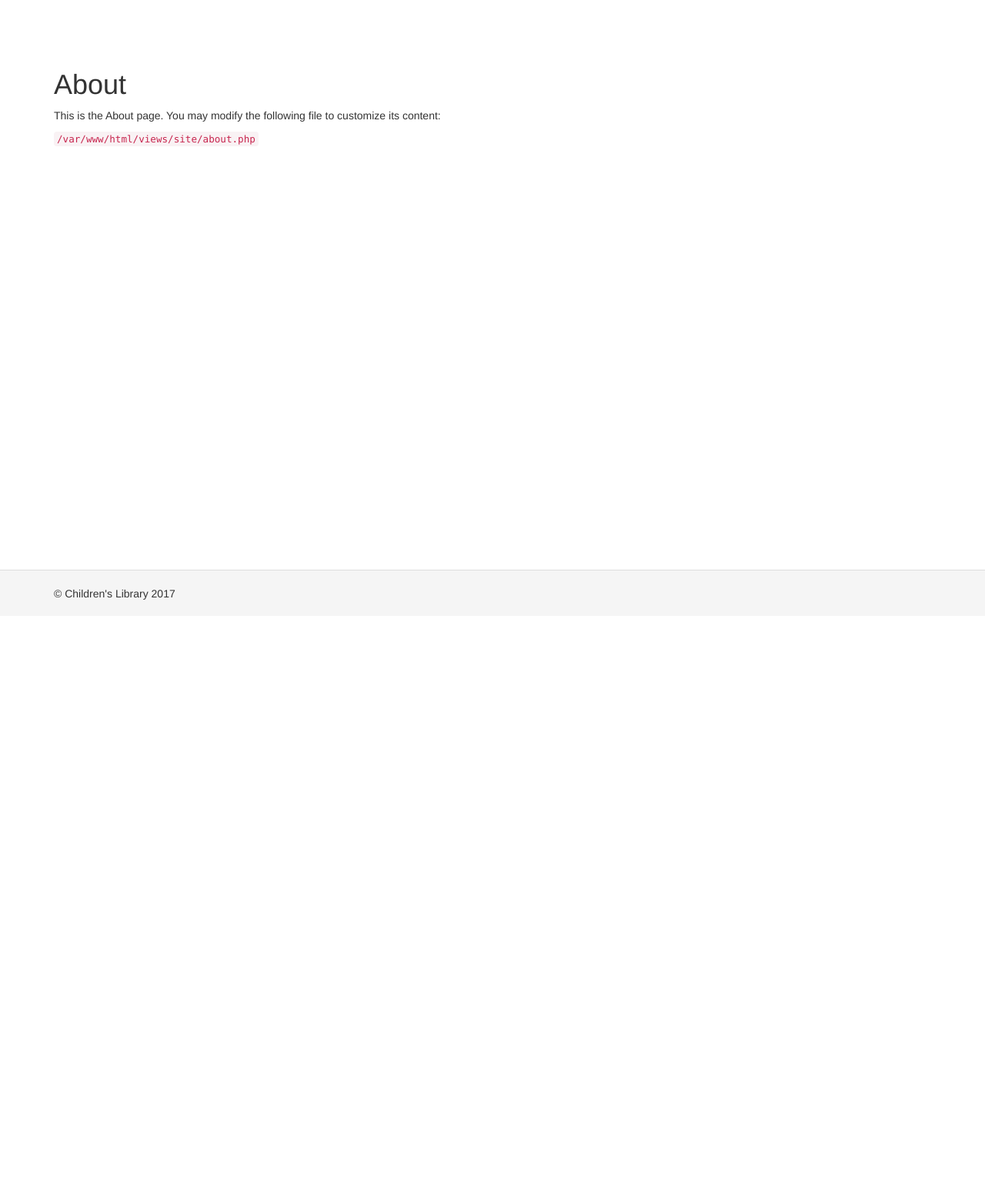
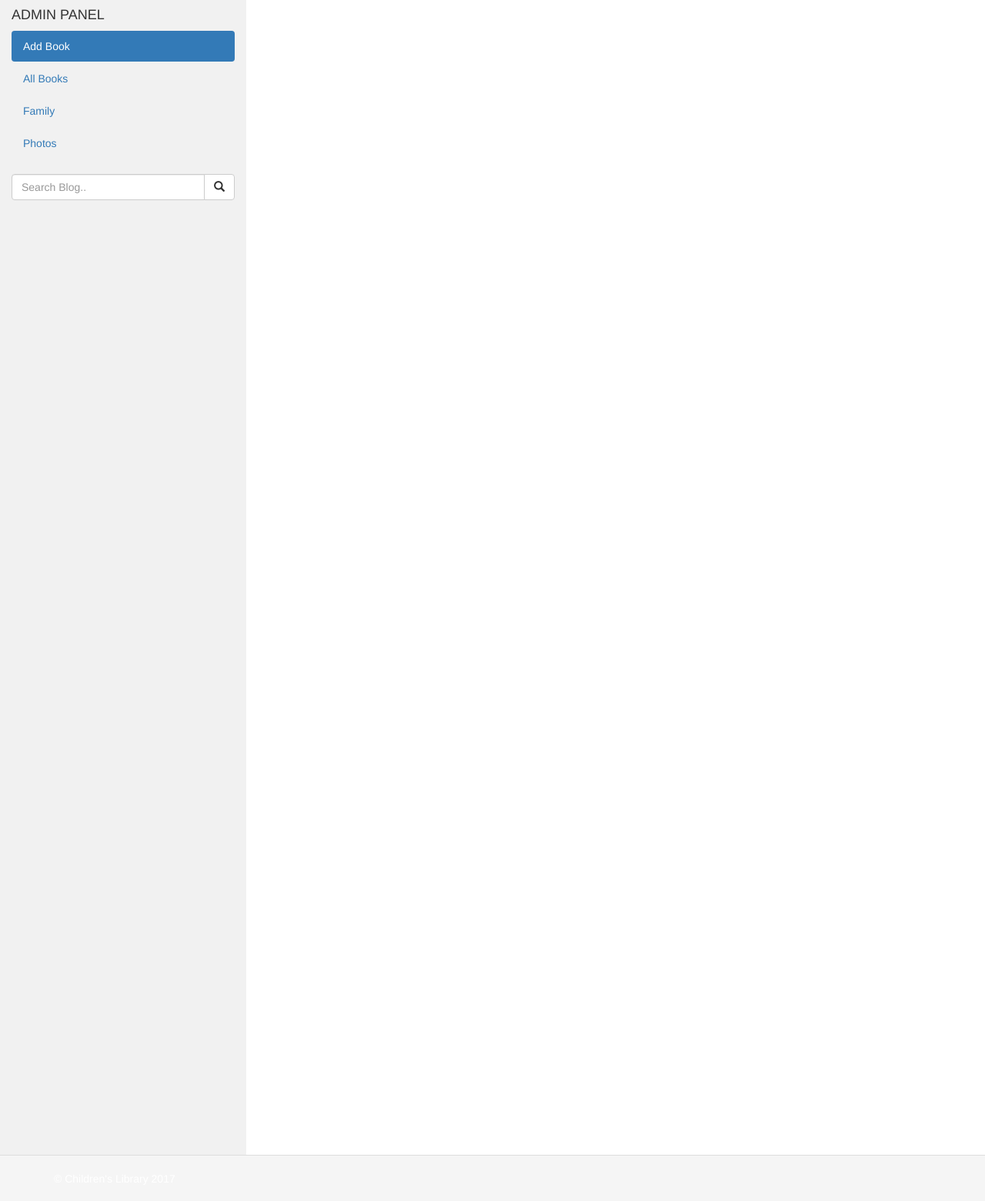
Before and after one commit to levigratico/childrenslibrarywithyii, a Yii app: template views/site/about.php in a window 1280 px wide. Shown: the whole page at 77% size. Before the commit the page ends 779 px from the top, so only its background shows below. Run offline with PHP 8.4 and a stand-in for Yii, Linux system fonts and the light colour scheme; the template is opened without the code that fills it, so the values that code supplies are empty; some libraries are stand-ins or nearby versions.

Commit message:
changes in main.php

```diff
--- a/composer.json
+++ b/composer.json
@@ -16,7 +16,7 @@
     "require": {
         "php": ">=5.4.0",
         "yiisoft/yii2": "~2.0.5",
-        "yiisoft/yii2-bootstrap": "~2.0.0",
+        "yiisoft/yii2-bootstrap": "^2.0",
         "yiisoft/yii2-swiftmailer": "~2.0.0"
     },
     "require-dev": {
--- a/views/layouts/main.php
+++ b/views/layouts/main.php
@@ -21,48 +21,59 @@
     <?= Html::csrfMetaTags() ?>
     <title><?= Html::encode($this->title) ?></title>
     <?php $this->head() ?>
+    <style>
+         /* Set height of the grid so .sidenav can be 100% (adjust if needed) */
+    .row.content {height: 1500px}
+
+    /* Set gray background color and 100% height */
+    .sidenav {
+      background-color: #f1f1f1;
+      height: 100%;
+    }
+
+    /* Set black background color, white text and some padding */
+    footer {
+      background-color: #555;
+      color: white;
+      padding: 15px;
+    }
+
+    /* On small screens, set height to 'auto' for sidenav and grid */
+    @media screen and (max-width: 767px) {
+      .sidenav {
+        height: auto;
+        padding: 15px;
+      }
+      .row.content {height: auto;}
+    }
+    </style>
 </head>
 <body>
 <?php $this->beginBody() ?>
+<div class="container-fluid">
+  <div class="row content">
+    <div class="col-sm-3 sidenav">
+      <h4>ADMIN PANEL</h4>
+      <ul class="nav nav-pills nav-stacked">
+        <li class="active"><a href="#section1">Add Book</a></li>
+        <li><a href="#section2">All Books</a></li>
+        <li><a href="#section3">Family</a></li>
+        <li><a href="#section3">Photos</a></li>
+      </ul><br>
+      <div class="input-group">
+        <input type="text" class="form-control" placeholder="Search Blog..">
+        <span class="input-group-btn">
+          <button class="btn btn-default" type="button">
+            <span class="glyphicon glyphicon-search"></span>
+          </button>
+        </span>
+      </div>
+    </div>
 
-<div class="wrap">
-    <?php
-    NavBar::begin([
-        'brandLabel' => 'My Company',
-        'brandUrl' => Yii::$app->homeUrl,
-        'options' => [
-            'class' => 'navbar-inverse navbar-fixed-top',
-        ],
-    ]);
-    echo Nav::widget([
-        'options' => ['class' => 'navbar-nav navbar-right'],
-        'items' => [
-            ['label' => 'Home', 'url' => ['/site/index']],
-            ['label' => 'About', 'url' => ['/site/about']],
-            ['label' => 'Contact', 'url' => ['/site/contact']],
-            Yii::$app->user->isGuest ? (
-                ['label' => 'Login', 'url' => ['/site/login']]
-            ) : (
-                '<li>'
-                . Html::beginForm(['/site/logout'], 'post')
-                . Html::submitButton(
-                    'Logout (' . Yii::$app->user->identity->username . ')',
-                    ['class' => 'btn btn-link logout']
-                )
-                . Html::endForm()
-                . '</li>'
-            )
-        ],
-    ]);
-    NavBar::end();
-    ?>
+    <div class="col-sm-9">
 
-    <div class="container">
-        <?= Breadcrumbs::widget([
-            'links' => isset($this->params['breadcrumbs']) ? $this->params['breadcrumbs'] : [],
-        ]) ?>
-        <?= $content ?>
     </div>
+  </div>
 </div>
 
 <footer class="footer">
```
Also changed, not shown: 2 other files.
